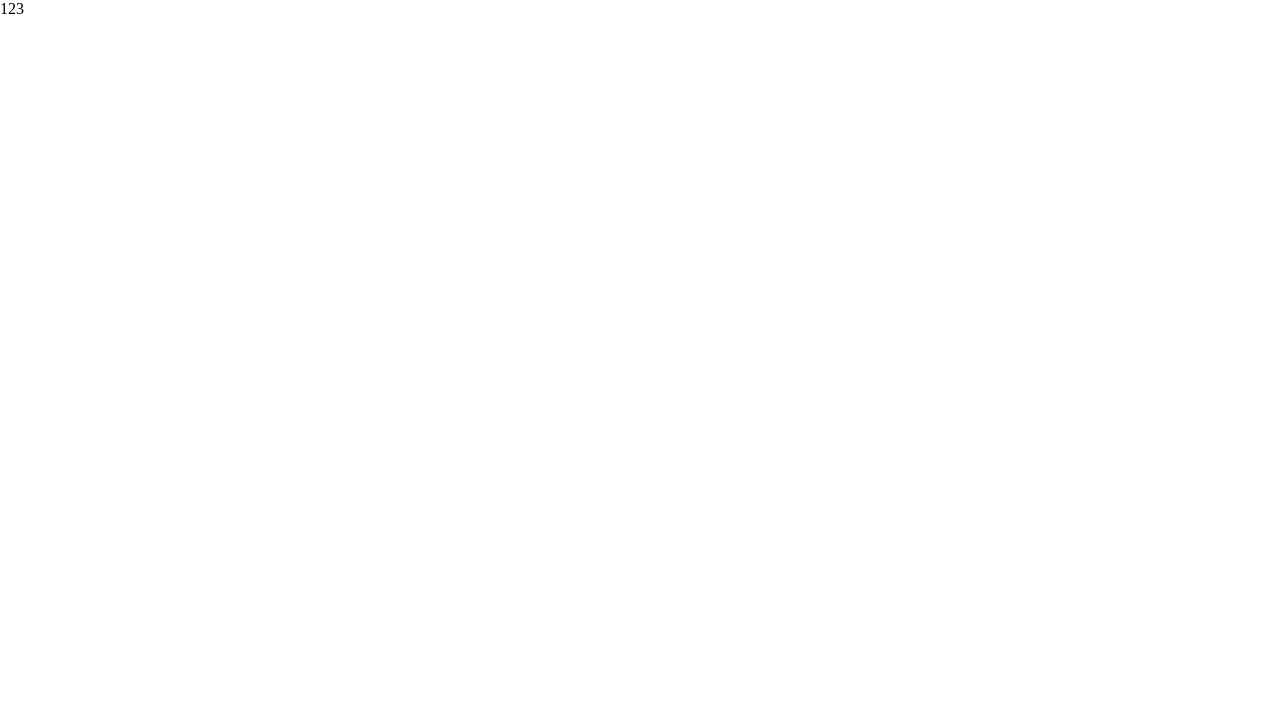
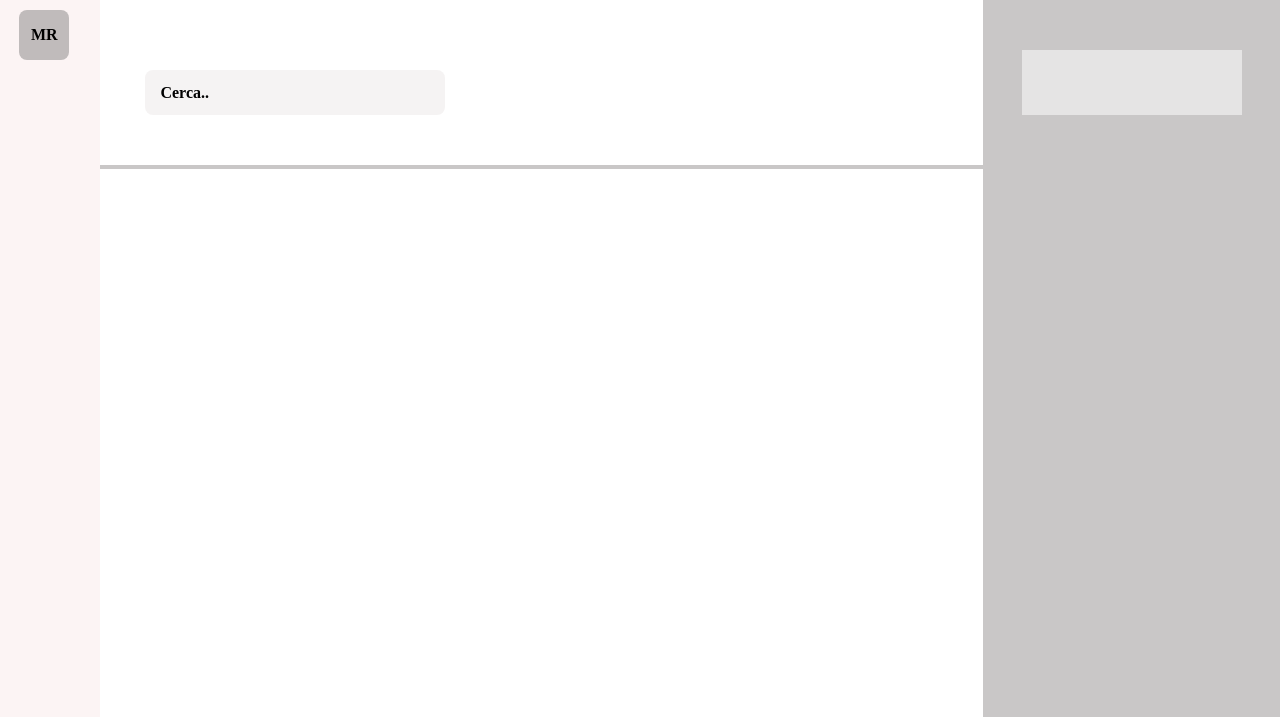
Before and after one commit to ibrahimusluu/develhope-first-extra-exercise, a plain HTML site: page index.html in a window 1280 px wide. Shown: the top 717 px of the page. Drawn offline with Linux system fonts and the light colour scheme.

Commit message:
completed

```diff
--- a/index.html
+++ b/index.html
@@ -5,14 +5,24 @@
     <meta charset="UTF-8">
     <meta http-equiv="X-UA-Compatible" content="IE=edge">
     <meta name="viewport" content="width=device-width, initial-scale=1.0">
+    <link href="https://fonts.googleapis.com/icon?family=Material+Icons" rel="stylesheet">
     <link rel="stylesheet" href="style.css">
 </head>
 <body>
 
-    <section>
-        <div>1</div>
-        <div>2</div>
-        <div>3</div>
+    <section class="grid">
+        <div id="left-sidebar">
+            <div id="left-profile">MR</div>
+            <span class="material-icons md-62 md-dark">brightness_1</span>
+        </div>
+        <div id="content">
+            <div id="content-head">Cerca..</div>
+            <span class="material-icons md-62 md-dark">brightness_1</span>
+            <hr>
+        </div>
+        <div id="right-sidebar">
+            <div id="right-username"></div>
+        </div>
     </section>
 
 </body>
--- a/style.css
+++ b/style.css
@@ -2,8 +2,146 @@ body {
     margin: 0;
 }
 
-section div {
+section.grid {
     display: grid;
-    float: left;
+    grid-template-areas: "left content content content content content content content content content content content content content content right right";
     height: 100vh;
 }
+
+section div {
+    /* border: 1px solid black; */
+}
+
+#left-sidebar {
+    grid-area: left;
+    background-color: rgba(248, 232, 232, 0.479);
+    display: grid;
+    justify-content: center;
+}
+
+#left-profile {
+    border: none;
+    border-radius: 8px;
+    background-color: rgb(92 92 92 / 38%);
+    font-weight: bold;
+    margin-top: 10px;
+    height: 50px;
+    width: 50px;
+    display: flex;
+    justify-content: center;
+    align-items: center;
+}
+
+#content {
+    grid-area: content;
+    /* display: flex; */
+}
+
+hr {
+    margin-top: 50px;
+    height: 4px;
+    background-color: rgba(87, 81, 81, 0.322);
+    border: none;
+}
+
+#right-sidebar {
+    grid-area: right;
+    background-color: rgba(87, 81, 81, 0.322);
+    display: flex;
+    justify-content: center;
+    /* align-items: center; */
+
+    /* horizantally vertically center */
+    /* display: flex;
+    justify-content: center;
+    align-items: center; */
+}
+
+#right-username {
+    width: 220px;
+    height: 65px;
+    margin-top: 50px;
+    background-color: rgba(253, 253, 253, 0.541);
+    display: flex;
+    justify-content: center;
+
+}
+
+#content-head {
+    width: 300px;
+    height: 45px;
+    margin-top: 70px;
+    margin-left: 45px;
+    border-radius: 8px;
+    text-indent: 15px;
+    font-weight: bold;
+    display: flex;
+    align-items: center;
+    background-color: rgb(225 217 217 / 32%);
+}
+
+.material-icons.md-62 {
+    /* margin-left: 5px; */
+    font-size: 62px;
+    color: rgb(92 92 92 / 38%);
+    display: flex;
+    align-items: flex-end;
+    margin-bottom: 15px;
+}
+
+#content span {
+    display: none;
+}
+
+/* mobile */
+@media (max-width:375px) {
+    section.grid {
+        display: block;
+    }
+
+    #left-sidebar {
+        display: flex;
+        justify-content: left;
+        align-items: center;
+        height: 80px;
+    }
+
+    #left-profile {
+        margin-left: 20px;
+    }
+
+    #content {
+        height: calc(100vh - 80px);
+        display: grid;
+        grid-template-areas: "content-head content-head"
+    }
+
+    #content-head {
+        grid-area: content-head;
+        width: 150px;
+        margin-left: 20px;
+    }
+
+    #right-sidebar {
+        display: none;
+    }
+
+    #left-sidebar span {
+        display: none;
+    }
+
+    #content span {
+        display: flex;
+    }
+
+    .material-icons.md-62 {
+        grid-area: material-icons;
+    }
+
+    hr {
+        display: none;
+    }
+    /* #left-sidebar {
+        display: none;
+    } */
+}
```
